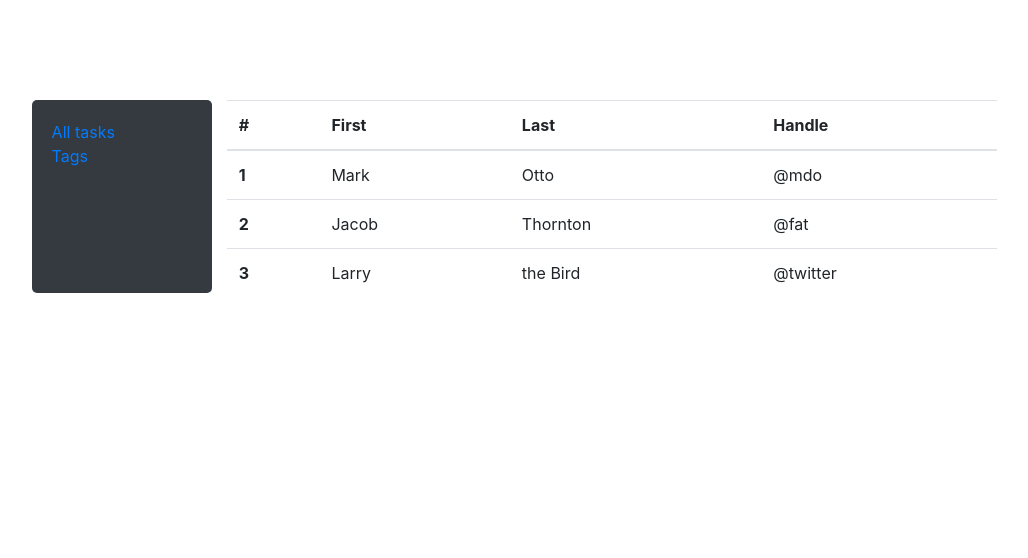
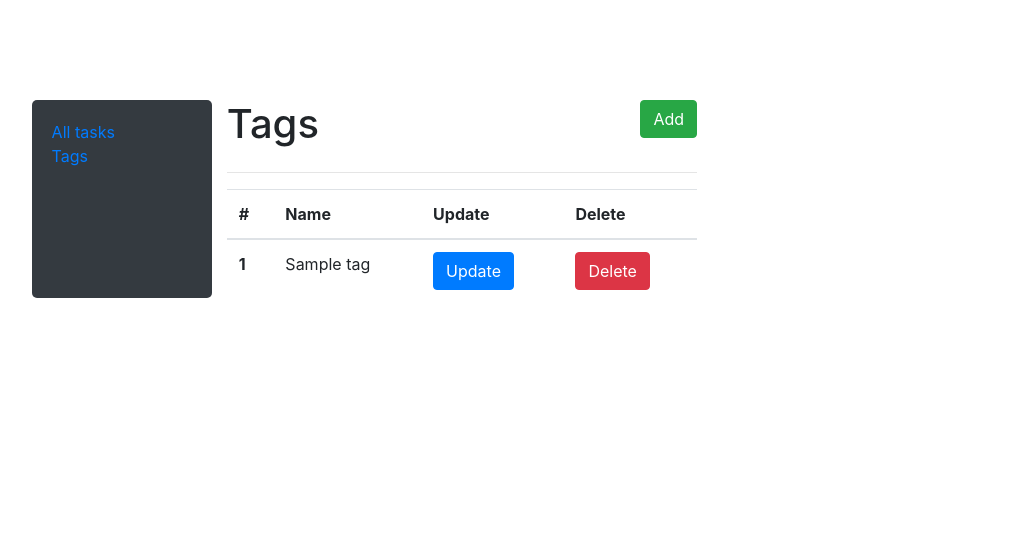
Before and after one commit to ZhAlexR/Task-manager, a Django app: page /tags/list/ in a window 1280 px wide. Shown: the part 24-582 px from the top of the page, without its empty margins (8-1036 px from the left). Run offline with Django 4.2, Linux system fonts and the light colour scheme; a user stored in the database is signed in; tables that the repository leaves empty hold one stand-in row (values such as "Sample post"); some libraries are stand-ins or nearby versions.

Commit message:
Create taglist structure

```diff
--- a/templates/manager/tags.html
+++ b/templates/manager/tags.html
@@ -1,36 +1,39 @@
 {% extends "base.html" %}
 
 {% block content %}
-  <div class="col-md-8">
+  <div class="col-md-5">
+    <div>
+      <h1 class="d-inline-block">Tags</h1>
+      <a class="btn btn-success float-right" href="{% url "manager:task-create" %}">Add</a>
+      <hr>
+    </div>
+    {% if tag_list %}
         <table class="table">
           <thead>
             <tr>
               <th scope="col">#</th>
-          <th scope="col">First</th>
-          <th scope="col">Last</th>
-          <th scope="col">Handle</th>
+              <th scope="col">Name</th>
+              <th scope="col">Update</th>
+              <th scope="col">Delete</th>
             </tr>
           </thead>
+            {% for tag in tag_list %}
               <tbody>
                 <tr>
-          <th scope="row">1</th>
-          <td>Mark</td>
-          <td>Otto</td>
-          <td>@mdo</td>
-        </tr>
-        <tr>
-          <th scope="row">2</th>
-          <td>Jacob</td>
-          <td>Thornton</td>
-          <td>@fat</td>
-        </tr>
-        <tr>
-          <th scope="row">3</th>
-          <td>Larry</td>
-          <td>the Bird</td>
-          <td>@twitter</td>
+                  <th scope="row">{{ forloop.counter }}</th>
+                  <td>{{ tag.name }}</td>
+                  <td>
+                    <a class="btn btn-primary" href="#">Update</a>
+                  </td>
+                  <td>
+                    <a class="btn btn-danger" href="#">Delete</a>
+                  </td>
                 </tr>
               </tbody>
+          {% endfor %}
         </table>
+    {% else %}
+      <p>There are no tags yet</p>
+    {% endif %}
   </div>
 {% endblock %}}
```
Lines whose indentation alone changed are shown as unchanged.
